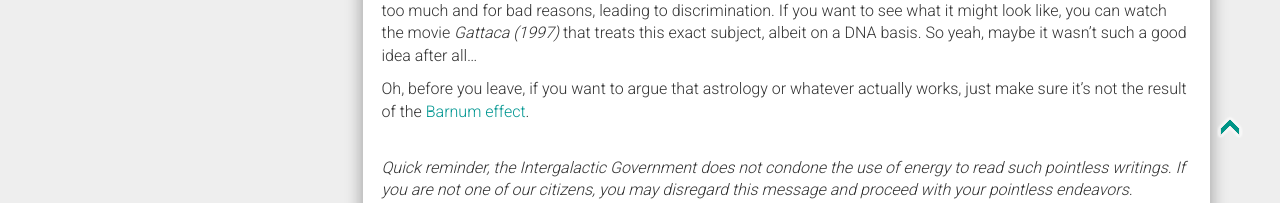
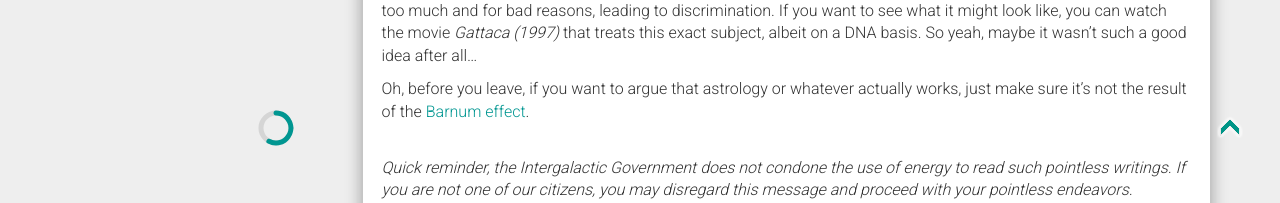
Before and after one commit to WanderingSpaceThinker/nonexistence, a Jekyll site: the page built from _posts/2021-09-28-The-color-of-your-mind.md, in a window 1280 px wide and 1400 px high, scrolled down 548 px. Shown: the part 1197-1400 px from the top of the window. Built offline with Jekyll 4.4.1, drawn with Linux system fonts in a browser that asks for light colours; nearby versions of some CDN libraries; comment, search, counter and statistics services are not loaded.

Commit message:
feat: add article scroll progress bar

```diff
--- a/_includes/js.html
+++ b/_includes/js.html
@@ -12,3 +12,4 @@
 <script src="{{ site.baseurl }}/static/js/main.js"></script>
 <script src="{{ site.baseurl }}/static/js/projects.js"></script>
 <script src="{{ site.baseurl }}/static/js/scroll_to_top.js"></script>
+<script src="{{ site.baseurl }}/static/js/progressbar.js"></script>
--- a/_layouts/post.html
+++ b/_layouts/post.html
@@ -56,6 +56,12 @@ layout: default
   <br>
 </div>
 
+<div class="progress_container">
+    <svg xmlns="https://www.w3.org/2000/svg">
+        <circle></circle>
+        <circle class="progress-bar"></circle>
+    </svg>
+</div>
 
 {% if site.disqus_shortname %}
 <div class="disqus-comments">
--- a/static/css/main.css
+++ b/static/css/main.css
@@ -386,3 +386,40 @@ p.legend {
         padding-right: 40px;
     }
 }
+
+.progress_container {
+    position: fixed;
+    bottom: 95px;
+    left: 35px;
+    visibility: hidden;
+    opacity: 0;
+    transition: visibility 0s, opacity 0.5s;
+}
+
+@media (min-width: 991px) {
+.progress_container {
+    left: 20%;
+}
+}
+
+svg {
+    position: absolute;
+    transform: rotate(270deg);
+    width: 40px;
+    height: 40px;
+}
+
+svg circle {
+    cx: 20px;
+    cy: 20px;
+    r: 15px;
+    stroke: rgba(0,0,0,0.1);
+    stroke-width: 5px;
+    stroke-linecap: round;
+    fill: transparent;
+}
+
+svg .progress-bar {
+    stroke: #009691;
+    transition: stroke-dashoffset 0 ease-in-out;
+}
--- /dev/null
+++ b/static/js/progressbar.js
@@ -0,0 +1,29 @@
+
+
+
+window.onload = function() {
+  const container = document.querySelector('.progress_container');
+  const progressBar = document.querySelector('.progress-bar');
+  const totalLength = progressBar.getTotalLength();
+
+  progressBar.style.strokeDasharray = totalLength;
+  progressBar.style.strokeDashoffset = totalLength;
+  container.style.visibility = 'hidden';
+  container.style.opacity = 0;
+
+  window.addEventListener('scroll', () => {
+    setProgress(container, progressBar, totalLength);
+  });
+}
+
+function setProgress(container, progressBar, totalLength) {
+  const clientHeight = document.documentElement.clientHeight;
+  const scrollHeight = document.documentElement.scrollHeight;
+  const scrollTop = document.documentElement.scrollTop;
+
+  const percentage = scrollTop / (scrollHeight - clientHeight);
+  progressBar.style.strokeDashoffset = totalLength - totalLength * percentage;
+
+  container.style.visibility = 'visible';
+  container.style.opacity = 1;
+}
```
